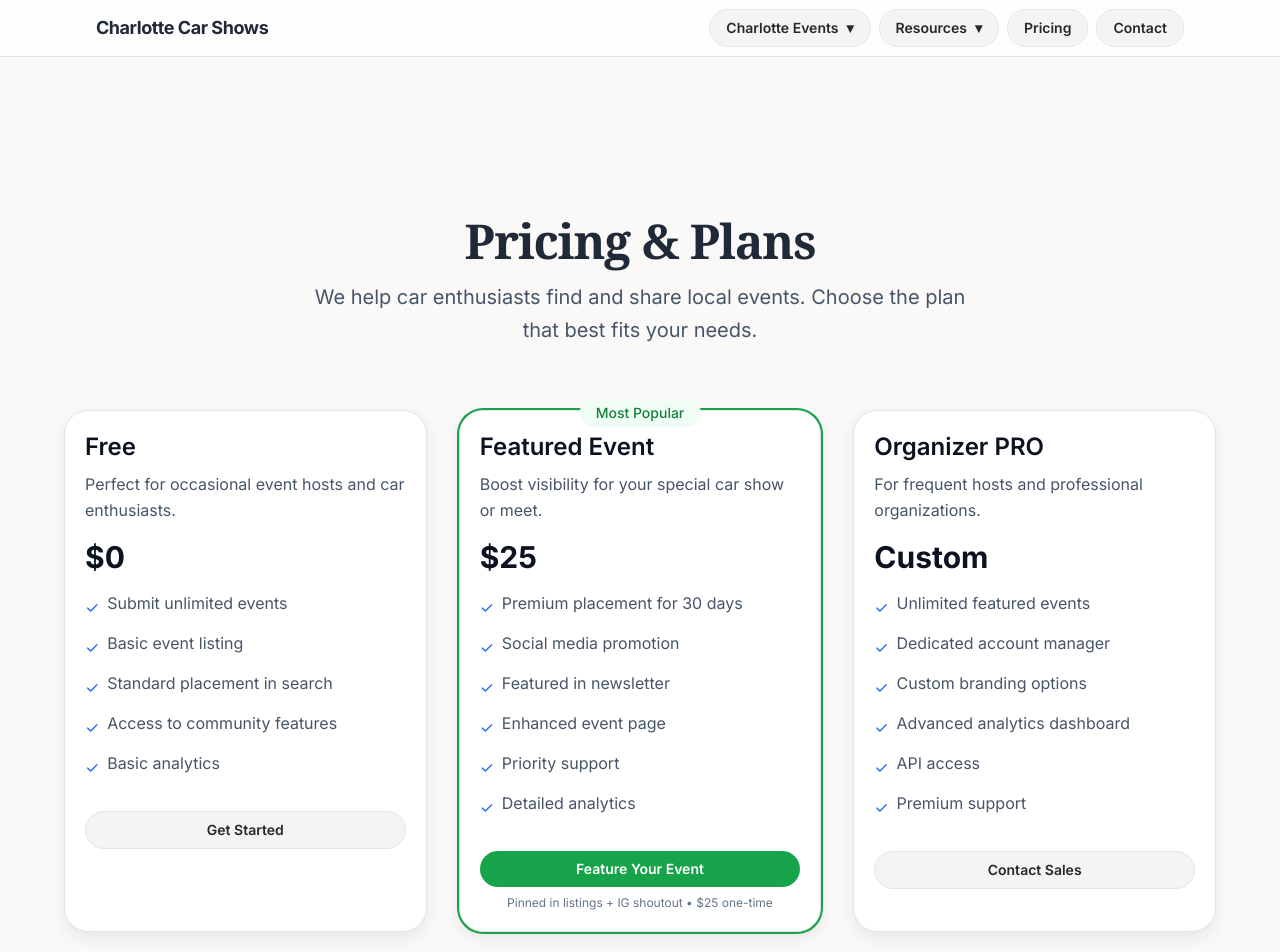
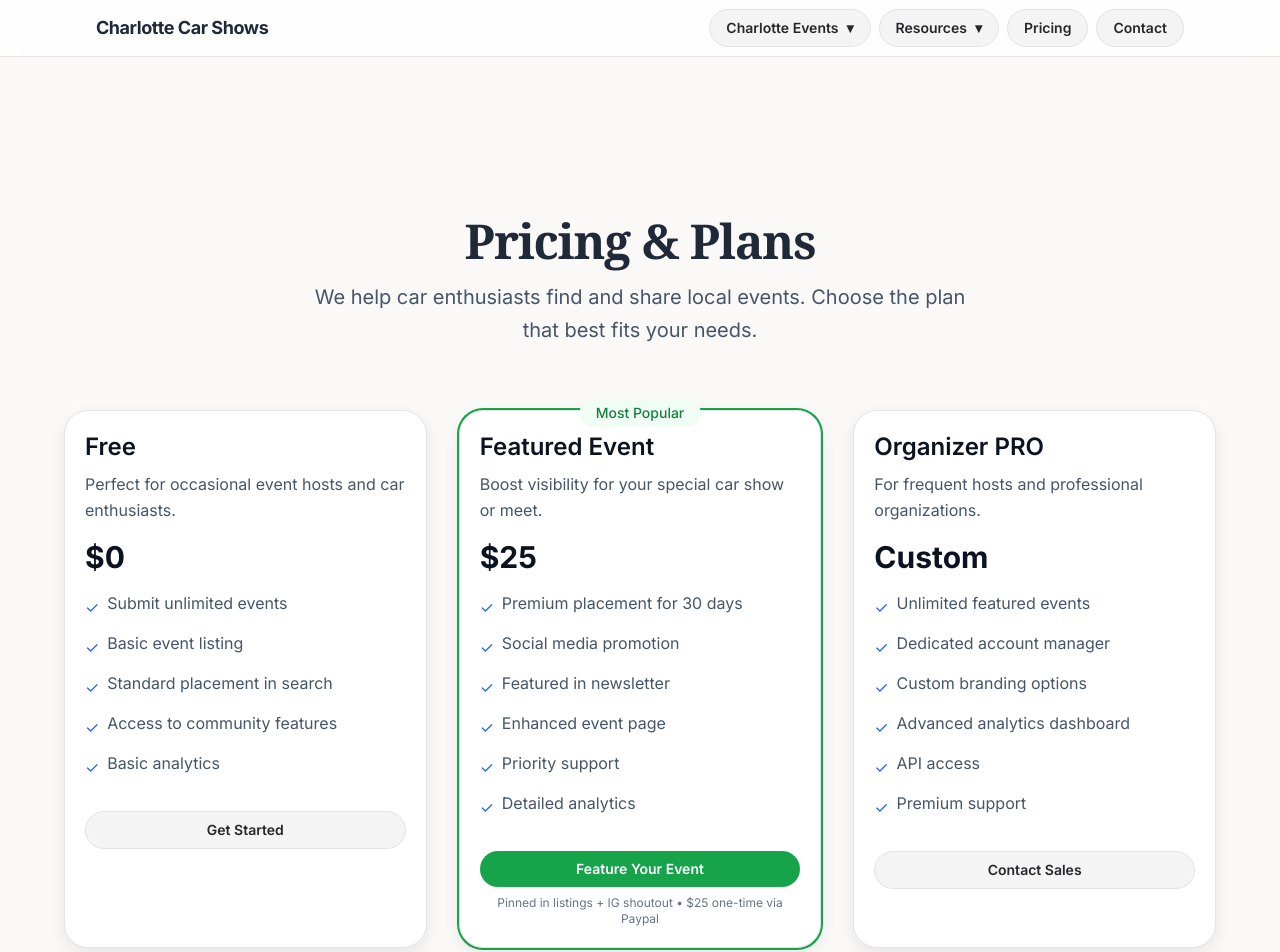
Before and after one commit to kevinscooke/ccs26, a Next.js app: page /pricing in a window 1280 px wide. Shown: the top 952 px of the page. Built offline with nearby package versions, Linux system fonts and the light colour scheme.

Commit message:
small change.

```diff
--- a/app/(marketing)/pricing/page.tsx
+++ b/app/(marketing)/pricing/page.tsx
@@ -137,7 +137,7 @@ export default function Pricing() {
                       {t.cta}
                     </button>
                     <p className="mt-2 text-xs text-gray-500 text-center">
-                      Pinned in listings + IG shoutout • $25 one-time
+                      Pinned in listings + IG shoutout • $25 one-time via Paypal
                     </p>
                   </form>
                 ) : (
```
